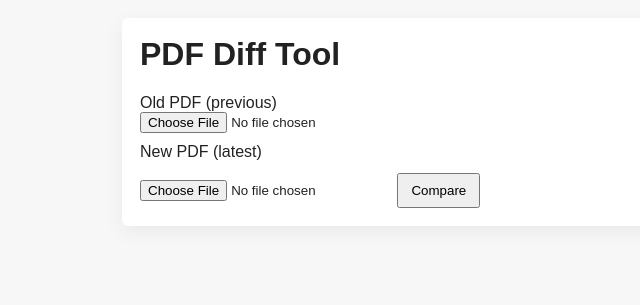
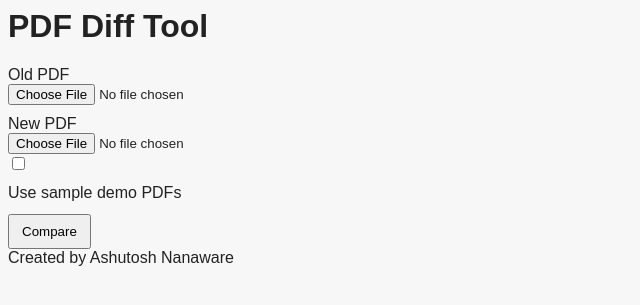
Before and after one commit to Ashu-N26/PDF_DIFF_TOOL, a Flask app: page / in a window 1280 px wide. Shown: the top 305 px of the page, without its empty margins (0-640 px from the left). Run offline with Flask 2, Linux system fonts and the light colour scheme.

Commit message:
Update index.html

```diff
--- a/templates/index.html
+++ b/templates/index.html
@@ -2,34 +2,51 @@
 <html>
   <head>
     <meta charset="utf-8"/>
-  <title>PDF Diff Tool</title>
-  <link rel="stylesheet" href="/static/style.css"/>
+    <title>PDF DIFF TOOL</title>
+    <link rel="stylesheet" href="{{ url_for('static', filename='style.css') }}">
   </head>
   <body>
-  <div class="container">
+    <div class="wrap">
       <h1>PDF Diff Tool</h1>
-    <form id="uploadForm">
-      <label>Old PDF (previous)</label><input type="file" id="oldpdf" name="oldpdf" accept="application/pdf" required/>
-      <label>New PDF (latest)</label><input type="file" id="newpdf" name="newpdf" accept="application/pdf" required/>
+      <form action="/compare" method="post" enctype="multipart/form-data">
+        <label>Old PDF</label>
+        <input type="file" name="old_pdf" accept=".pdf"/>
+        <label>New PDF</label>
+        <input type="file" name="new_pdf" accept=".pdf"/>
+        <div class="row">
+          <input type="checkbox" id="use_sample" name="use_sample">
+          <label for="use_sample">Use sample demo PDFs</label>
+        </div>
         <button type="submit">Compare</button>
       </form>
 
-    <div id="result" style="display:none">
-      <h2>Preview — Side by side text</h2>
-      <div id="pane">
-        <div id="oldPanel" class="panel"><h3>Old</h3><pre id="oldText"></pre></div>
-        <div id="newPanel" class="panel"><h3>New</h3><pre id="newText"></pre></div>
+      {% with messages = get_flashed_messages() %}
+        {% if messages %}
+          <ul class="flashes">
+            {% for msg in messages %}<li>{{msg}}</li>{% endfor %}
+          </ul>
+        {% endif %}
+      {% endwith %}
+
+      {% if result %}
+        <h2>Results</h2>
+        <ul>
+          {% if result.annotated_old %}
+            <li><a href="{{ url_for('outputs', filename=result.annotated_old) }}">Download Annotated Old PDF</a></li>
+          {% endif %}
+          {% if result.annotated_new %}
+            <li><a href="{{ url_for('outputs', filename=result.annotated_new) }}">Download Annotated New PDF</a></li>
+          {% endif %}
+          <li><a href="{{ url_for('outputs', filename=result.merged) }}">Download Merged Report (summary + annotated)</a></li>
+          <li><a href="{{ url_for('outputs', filename=result.side_by_side) }}">Download Side-by-Side PDF</a></li>
+          <li><a href="{{ url_for('outputs', filename=result.summary) }}">Download Summary Text</a></li>
+        </ul>
+
+        <h3>Preview: merged report</h3>
+        <iframe src="{{ url_for('outputs', filename=result.merged) }}" style="width:100%;height:600px;"></iframe>
+      {% endif %}
+
+      <footer>Created by Ashutosh Nanaware</footer>
     </div>
-
-      <h3>Diff details</h3>
-      <div id="diffList"></div>
-
-      <h3>Downloads</h3>
-      <a id="dl_merged" href="#" target="_blank">Merged annotated PDF</a> |
-      <a id="dl_side" href="#" target="_blank">Side-by-side PDF</a> |
-      <a id="dl_summary" href="#" target="_blank">Summary PDF</a>
-    </div>
-  </div>
-  <script src="/static/script.js"></script>
   </body>
 </html>
```
Lines whose indentation alone changed are shown as unchanged.
